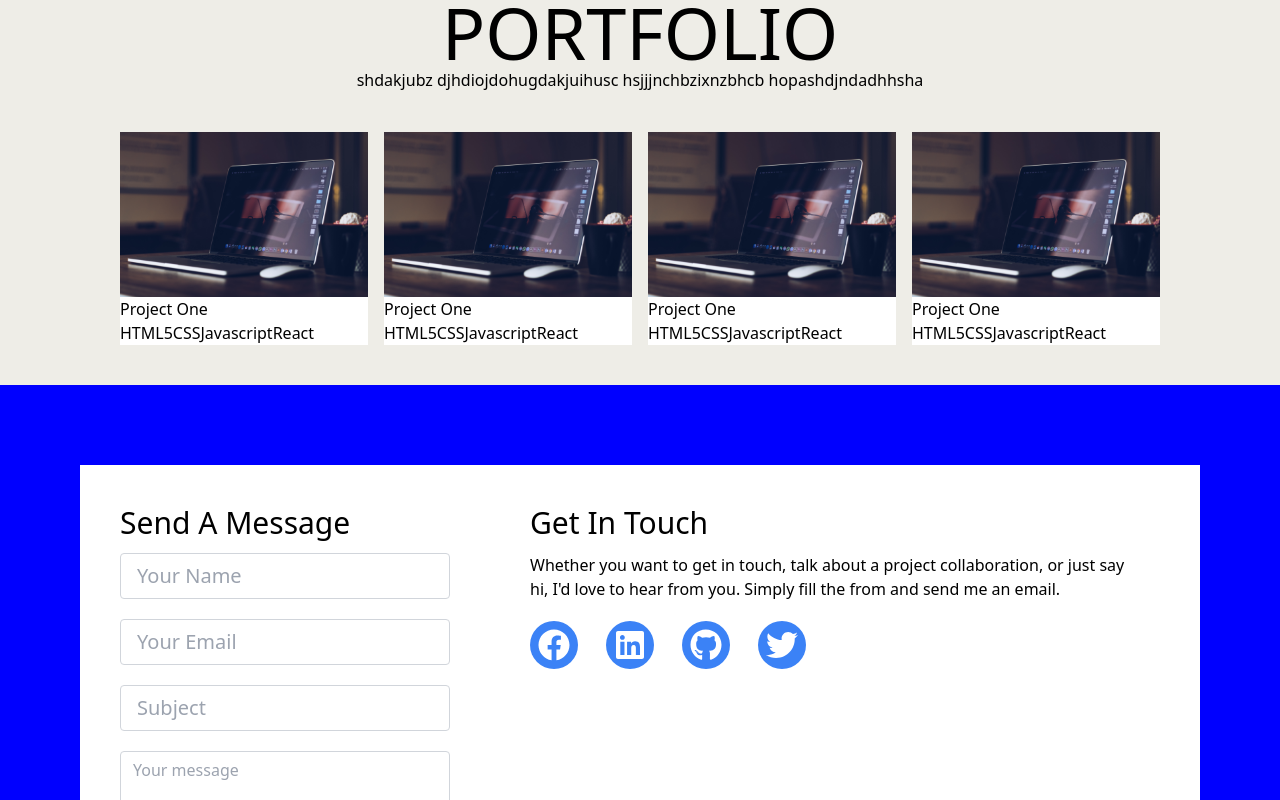
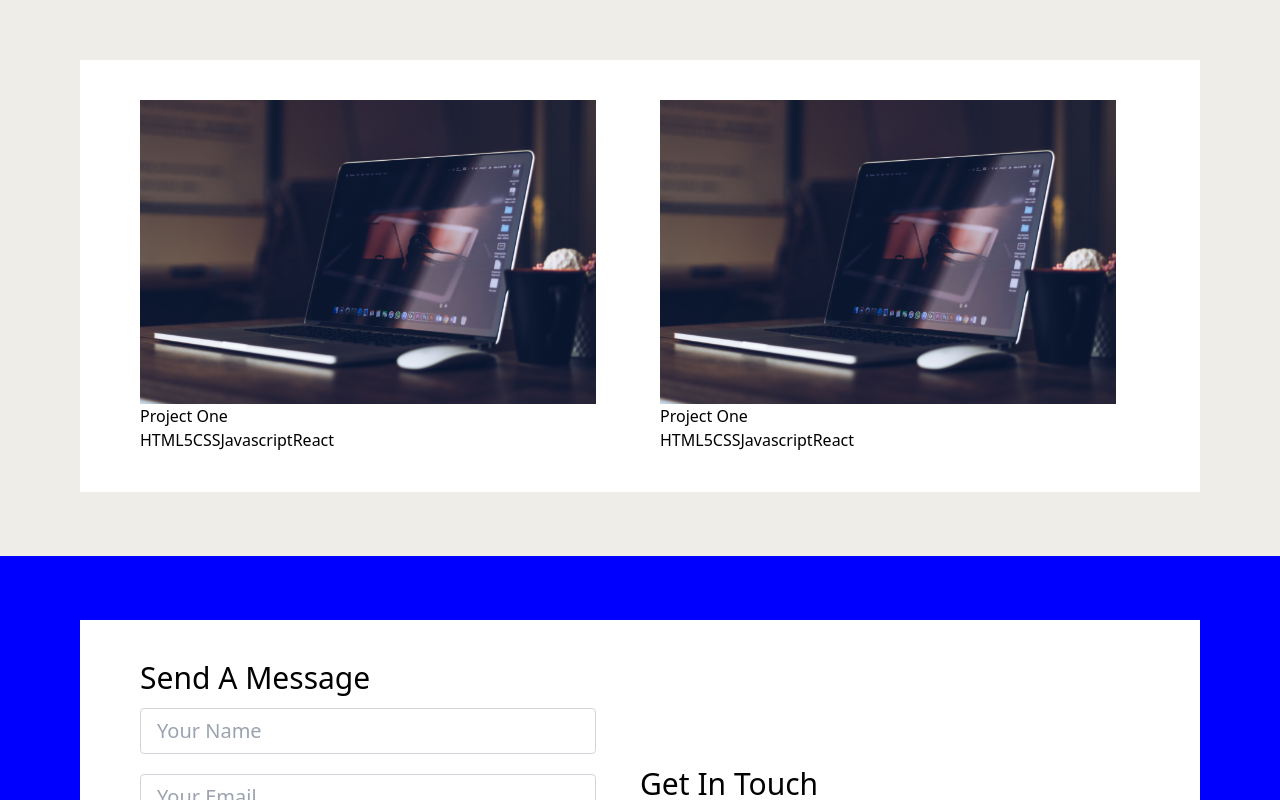
Before and after one commit to gihozoinnocente/Portfolio, a React (Create React App) app: page / in a window 1280 px wide. Shown: the part 1540-2340 px from the top of the page. Built offline with nearby package versions, Linux system fonts and the light colour scheme.

Commit message:
Refactored Portfolio code

```diff
--- a/src/App.js
+++ b/src/App.js
@@ -4,6 +4,7 @@ import Navbar from './components/Navbar';
 import About from './components/About';
 import Portfolio from "./components/Portfolio";
 import Contact from "./components/Contact";
+
 
 function App() {
   return (
--- a/src/components/Contact.jsx
+++ b/src/components/Contact.jsx
@@ -1,13 +1,16 @@
-import React from 'react'
+import React from 'react';
 import { FaLinkedin } from 'react-icons/fa';
 import { FaFacebook } from "react-icons/fa";
 import { FaTwitter } from "react-icons/fa";
 import { FaGithub } from "react-icons/fa";
 
-const Contact = () => {
+const Check = () => {
   return (
-    <div className='w-full bg-[blue] py-20 px-20'>
-      <div className='bg-[white] py-10 px-10 flex '>
+    <div className='w-full bg-[blue]  py-16 px-20'>
+      <div className='w-full bg-[#FFF] py-10 px-10'>
+        <div className='max-w-[1240px] mx-auto grid md:grid-cols-2'>
+          <div className='pr-11 pl-5'>
+
             <div>
               <h1 className='text-3xl mb-3'>Send A Message</h1>
               <input
@@ -15,6 +18,7 @@ const Contact = () => {
                 class="
           form-control
           block
+          w-full
           px-4
           py-2
           mb-5
@@ -108,7 +112,9 @@ const Contact = () => {
               <button className='bg-blue-600 text-white py-3 px-5 rounded-3xl'>SEND A MESSAGE</button>
             </div>
 
-        <div className='ml-20 mr-5'>
+          </div>
+
+          <div className='flex flex-col justify-center'>
             <h1 className='text-3xl mb-3'>Get In Touch</h1>
             <p>Whether you want to get in touch, talk about a project collaboration, or just say hi, I'd love to hear from you.
               Simply fill the from and send me an email.</p>
@@ -122,26 +128,29 @@ const Contact = () => {
 
               <button class="w-12 h-12 rounded-full
                        bg-blue-500 hover:bg-red-500 text-white">
-              <FaLinkedin  size='2rem' className='ml-2 flex
+                <FaLinkedin size='2rem' className='ml-2 flex
                         justify-center items-center' />
               </button>
 
               <button class="w-12 h-12 rounded-full
                        bg-blue-500 hover:bg-red-500 text-white">
-              <FaGithub  size='2rem' className='ml-2 flex
+                <FaGithub size='2rem' className='ml-2 flex
                         justify-center items-center' />
               </button>
 
               <button class="w-12 h-12 rounded-full
                        bg-blue-500 hover:bg-red-500 text-white">
-              <FaTwitter  size='2rem' className='ml-2 flex
+                <FaTwitter size='2rem' className='ml-2 flex
                         justify-center items-center' />
               </button>
             </div>
           </div>
         </div>
+
       </div>
-  )
-}
 
-export default Contact
+    </div>
+  );
+};
+
+export default Check;
--- a/src/components/Navbar.jsx
+++ b/src/components/Navbar.jsx
@@ -4,7 +4,6 @@ import { AiOutlineClose, AiOutlineMenu } from 'react-icons/ai';
 
 const Navbar = () => {
   const [nav, setNav] = useState(false);
-
   const handleNav = () => {
     setNav(!nav);
   };
--- a/src/components/Portfolio.jsx
+++ b/src/components/Portfolio.jsx
@@ -3,10 +3,11 @@ import Laptop from './assets/laptop.jpg';
 
 const Portfolio = () => {
   return (
-        <div className='w-full bg-[#EEEDE7] py-30 px-20'>
-            <h1 className='text-7xl text-center'>PORTFOLIO</h1>
-            <p className='text-center'>shdakjubz  djhdiojdohugdakjuihusc hsjjjnchbzixnzbhcb hopashdjndadhhsha</p>
-            <div class="grid grid-cols-4 gap-4 py-10 px-10">
+    <div className='w-full bg-[#EEEDE7] py-16 px-20'>
+      <div className='w-full bg-[#FFF] py-10 px-10'>
+        <div className='max-w-[1240px] mx-auto grid md:grid-cols-2'>
+          <div className='pr-11 pl-5'>
+
             <div className='w-full bg-[#FFF]'>
               <img src={Laptop} alt='bos' />
               <h3>Project One</h3>
@@ -18,33 +19,9 @@ const Portfolio = () => {
 
               </p>
             </div>
-
-
-                <div className='w-full bg-[#FFF]'>
-                    <img src={Laptop} />
-                    <h3>Project One</h3>
-                    <p>
-                        <span>HTML5</span>
-                        <span>CSS</span>
-                        <span>Javascript</span>
-                        <span>React</span>
-
-                    </p>
           </div>
 
-                <div className='w-full bg-[#FFF]'>
-                    <img src={Laptop} />
-                    <h3>Project One</h3>
-                    <p>
-                        <span>HTML5</span>
-                        <span>CSS</span>
-                        <span>Javascript</span>
-                        <span>React</span>
-
-                    </p>
-                </div>
-
-                <div className='w-full bg-[#FFF]'>
+          <div className='w-full bg-[#FFF] pr-11 pl-5'>
             <img src={Laptop} />
             <h3>Project One</h3>
             <p>
@@ -56,6 +33,9 @@ const Portfolio = () => {
             </p>
           </div>
         </div>
+
+      </div>
+
     </div>
   )
 }
```
Lines whose indentation alone changed are shown as unchanged.
